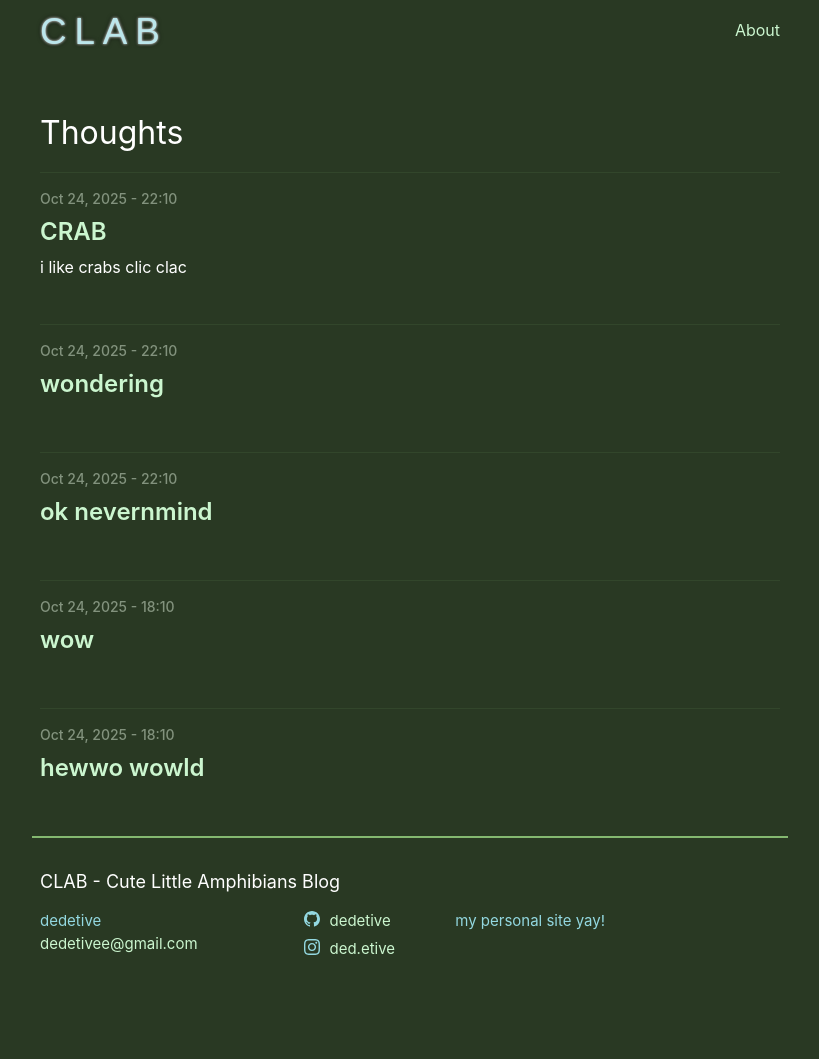
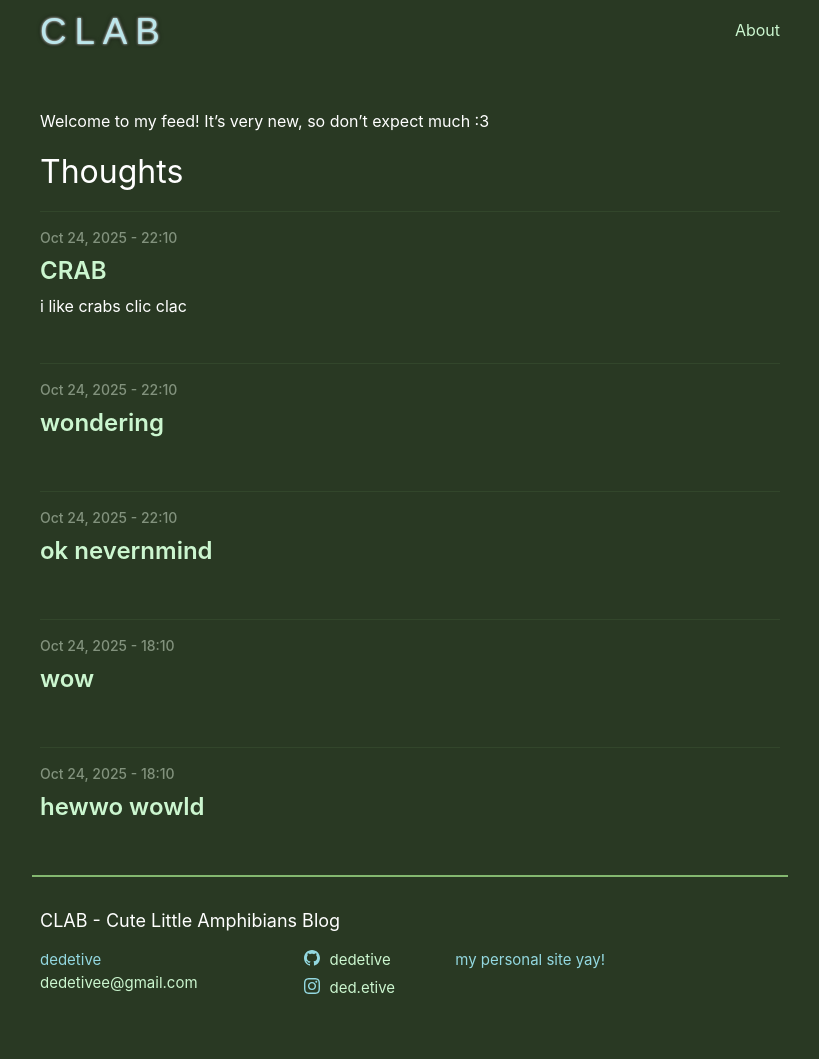
Before and after one commit to dedetive/dedetive.github.io, a Jekyll site: the page built from index.md, in a window 1280 px wide. Shown: the whole page, without its empty margins (230-1049 px from the left). Built offline with Jekyll 4.4.1, drawn with Linux system fonts in a browser that asks for light colours; before the commit the page ends 1020 px from its top, so only the background shows below that.

Commit message:
Add home welcome text

```diff
--- a/index.md
+++ b/index.md
@@ -4,3 +4,4 @@
 
 layout: home
 ---
+Welcome to my feed! It's very new, so don't expect much :3
```
